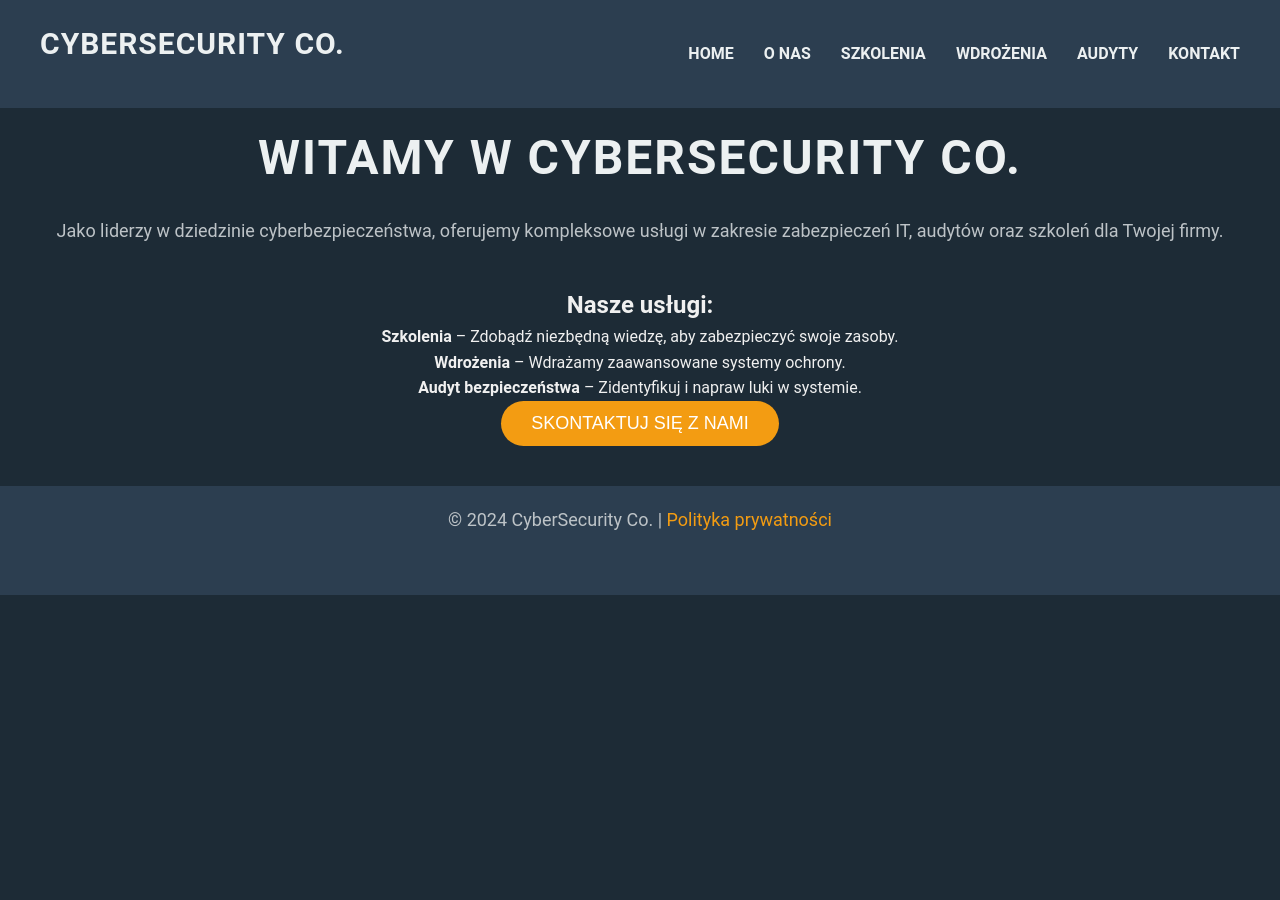
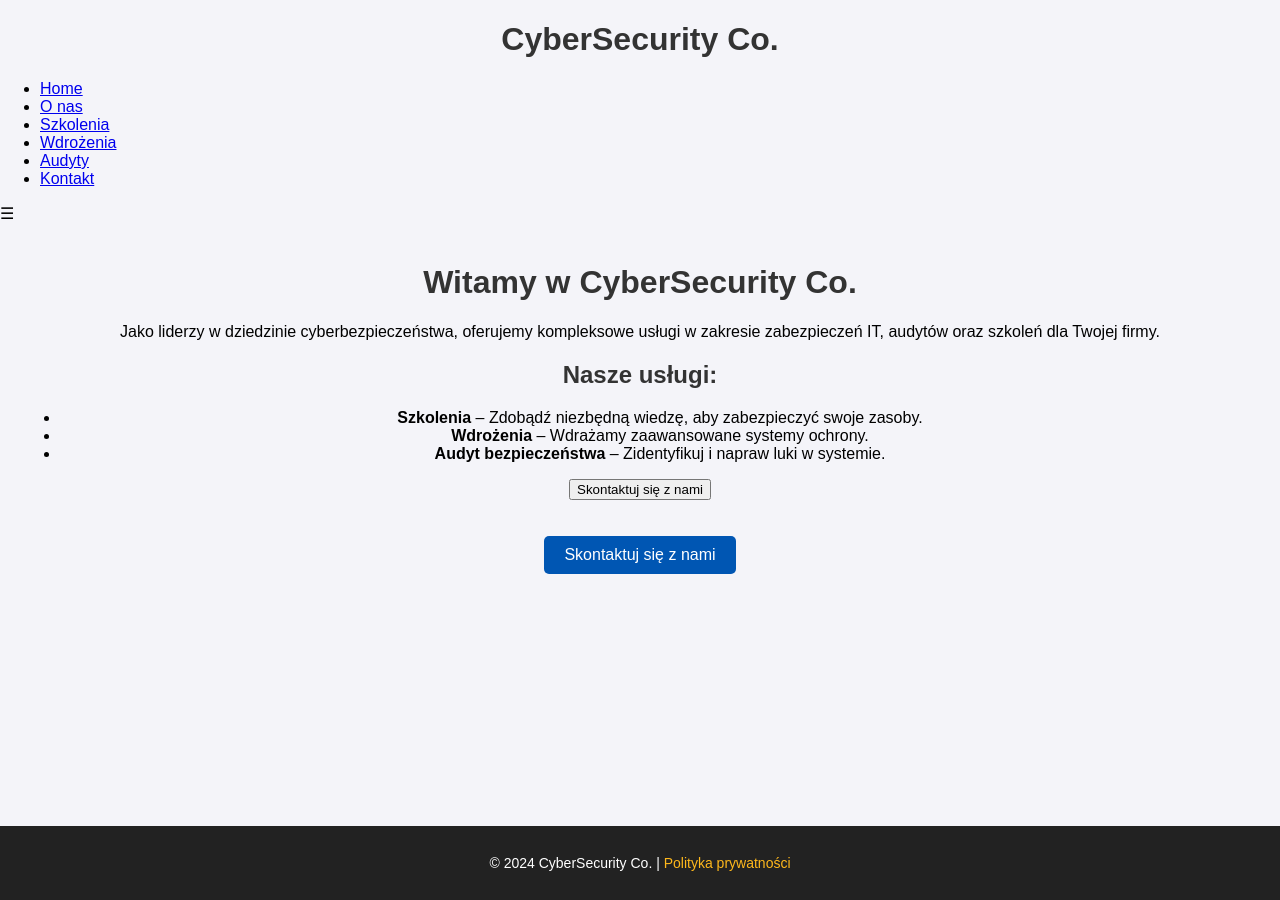
Before and after one commit to dadmins1984/Web, a Jekyll site: the page built from index.md, in a window 1280 px wide. Built offline with Jekyll 4.4.1, drawn with Linux system fonts in a browser that asks for light colours.

Commit message:
gfafgfadgggfga

```diff
--- a/_layouts/default.html
+++ b/_layouts/default.html
@@ -8,13 +8,11 @@
 </head>
 <body>
   {% include header.html %}
-
   <main>
     {{ content }}
+    <button class="contact-btn">Skontaktuj się z nami</button>
   </main>
-
   {% include footer.html %}
-
   <script>
     function toggleMenu() {
       const nav = document.querySelector('nav');
--- a/assets/css/style.css
+++ b/assets/css/style.css
@@ -1,179 +1,55 @@
-/* Resetowanie domyślnych styli */
-* {
+/* Główne style strony */
+
+body {
+    font-family: 'Arial', sans-serif;
+    background-color: #f4f4f9;
     margin: 0;
     padding: 0;
-    box-sizing: border-box;
+    display: flex;
+    flex-direction: column;
+    height: 100vh;  /* Ustawiamy pełną wysokość ekranu */
   }
 
-  /* Tło strony */
-  body {
-    font-family: 'Roboto', sans-serif;
-    background: #1d2b36; /* Ciemny niebieski z nutą granatu */
-    color: #f0f0f0;
-    line-height: 1.6;
-    padding: 0;
-    min-height: 100vh;
-    display: flex;
-    flex-direction: column;
+  main {
+    flex: 1;  /* Zapewnia, że main będzie zajmować całą dostępną przestrzeń, pozostawiając miejsce na stopkę */
+    padding: 20px;
+    text-align: center;
   }
 
-  /* Nagłówek strony */
-  header {
-    display: flex;
-    justify-content: space-between;
-    align-items: center;
-    padding: 20px 40px;
-    background-color: #2c3e50; /* Ciemniejszy odcień granatu */
-    position: fixed;
-    top: 0;
-    left: 0;
-    right: 0;
-    z-index: 10;
+  /* Przycisk "Skontaktuj się z nami" */
+  .contact-btn {
+    padding: 10px 20px;
+    font-size: 16px;
+    background-color: #0056b3;
+    color: white;
+    border: none;
+    border-radius: 5px;
+    cursor: pointer;
+    margin-top: 20px;  /* Oddalenie przycisku */
+    margin-bottom: 30px;  /* Odsunięcie o dwa entery */
   }
 
-  /* Logo */
-  header .logo h1 {
-    font-size: 30px;
-    color: #ecf0f1; /* Jasny szary */
-    font-weight: 700;
-    text-transform: uppercase;
-    letter-spacing: 1px;
+  .contact-btn:hover {
+    background-color: #004080;
   }
 
-  /* Nawigacja */
-  nav {
-    display: flex;
-  }
-
-  nav ul {
-    display: flex;
-    list-style: none;
-  }
-
-  nav ul li {
-    margin-left: 30px;
-  }
-
-  nav a {
-    color: #ecf0f1;
-    text-decoration: none;
-    font-size: 16px;
-    font-weight: bold;
-    text-transform: uppercase;
-    padding: 5px 0;
-    transition: color 0.3s ease;
-  }
-
-  nav a:hover {
-    color: #f39c12; /* Złoto jako wyróżniający akcent */
-  }
-
-  /* Styl dla hamburgera (mobilne) */
-  .hamburger {
-    display: none;
-    font-size: 30px;
-    color: #ecf0f1;
-    cursor: pointer;
-  }
-
-  /* Menu rozwijane dla urządzeń mobilnych */
-  @media (max-width: 768px) {
-    nav {
-      display: none;
-    }
-
-    .hamburger {
-      display: block;
-    }
-
-    nav.active {
-      display: block;
-    }
-
-    nav ul {
-      flex-direction: column;
-      background-color: #34495e; /* Tło menu */
-      position: absolute;
-      top: 60px;
-      left: 0;
-      right: 0;
-      padding: 20px;
-      z-index: 5;
-    }
-
-    nav ul li {
-      margin: 10px 0;
-    }
-
-    nav a {
-      font-size: 18px;
-      color: #ecf0f1;
-    }
-
-    nav a:hover {
-      color: #f39c12;
-    }
-  }
-
-  /* Sekcje treści */
-  main {
+  /* Stylizacja dolnej belki (footer) */
+  footer {
+    position: fixed;
+    bottom: 0;
+    left: 0;
+    width: 100%;
+    background-color: #222;
+    color: white;
     text-align: center;
-    padding-top: 120px;
-  }
-
-  main .content-container {
-    max-width: 1000px;
-    width: 100%;
-    padding: 40px;
-    background-color: #34495e; /* Ciemniejszy odcień szarości */
-    border-radius: 10px;
-    box-shadow: 0 10px 30px rgba(0, 0, 0, 0.1);
-  }
-
-  h1 {
-    font-size: 48px;
-    color: #ecf0f1;
-    margin-bottom: 20px;
-    font-weight: 600;
-    text-transform: uppercase;
-    letter-spacing: 2px;
-  }
-
-  p {
-    font-size: 18px;
-    color: #bdc3c7;
-    margin-bottom: 40px;
-    line-height: 1.6;
-  }
-
-  /* Przycisk CTA */
-  button {
-    background-color: #f39c12;
-    color: #ffffff;
-    padding: 15px 30px;
-    border: none;
-    border-radius: 50px;
-    font-size: 18px;
-    cursor: pointer;
-    text-transform: uppercase;
-    transition: background-color 0.3s ease;
-  }
-
-  button:hover {
-    background-color: #e67e22;
-  }
-
-  /* Stopka */
-  footer {
-    background-color: #2c3e50;
-    color: #ecf0f1;
-    text-align: center;
-    padding: 20px;
+    padding: 15px 0;
     font-size: 14px;
+    font-family: 'Arial', sans-serif;
+    z-index: 1000;  /* Zapewnia, że stopka będzie na wierzchu */
   }
 
   footer a {
-    color: #f39c12;
+    color: #ffb81c;
     text-decoration: none;
   }
 
@@ -181,42 +57,8 @@
     text-decoration: underline;
   }
 
-  /* Style sekcji dla podstron */
-  section {
-    margin-top: 100px;
-    padding: 50px 0;
-    background: #1d2b36;
-    color: #ecf0f1;
+  /* Dodatkowy styl dla nagłówków, jeśli chcesz ładnie je wycentrować */
+  h1, h2, h3 {
+    color: #333;
+    text-align: center;
   }
-
-  section h2 {
-    font-size: 36px;
-    font-weight: 700;
-    margin-bottom: 30px;
-    text-transform: uppercase;
-    letter-spacing: 1px;
-  }
-
-  section p {
-    font-size: 18px;
-    line-height: 1.6;
-    max-width: 900px;
-    margin: 0 auto;
-    color: #bdc3c7;
-  }
-
-  /* Kolory przycisków */
-  button {
-    background-color: #f39c12;
-    color: white;
-    font-size: 18px;
-    padding: 12px 30px;
-    border: none;
-    border-radius: 25px;
-    cursor: pointer;
-    transition: all 0.3s ease;
-  }
-
-  button:hover {
-    background-color: #e67e22;
-  }
```
